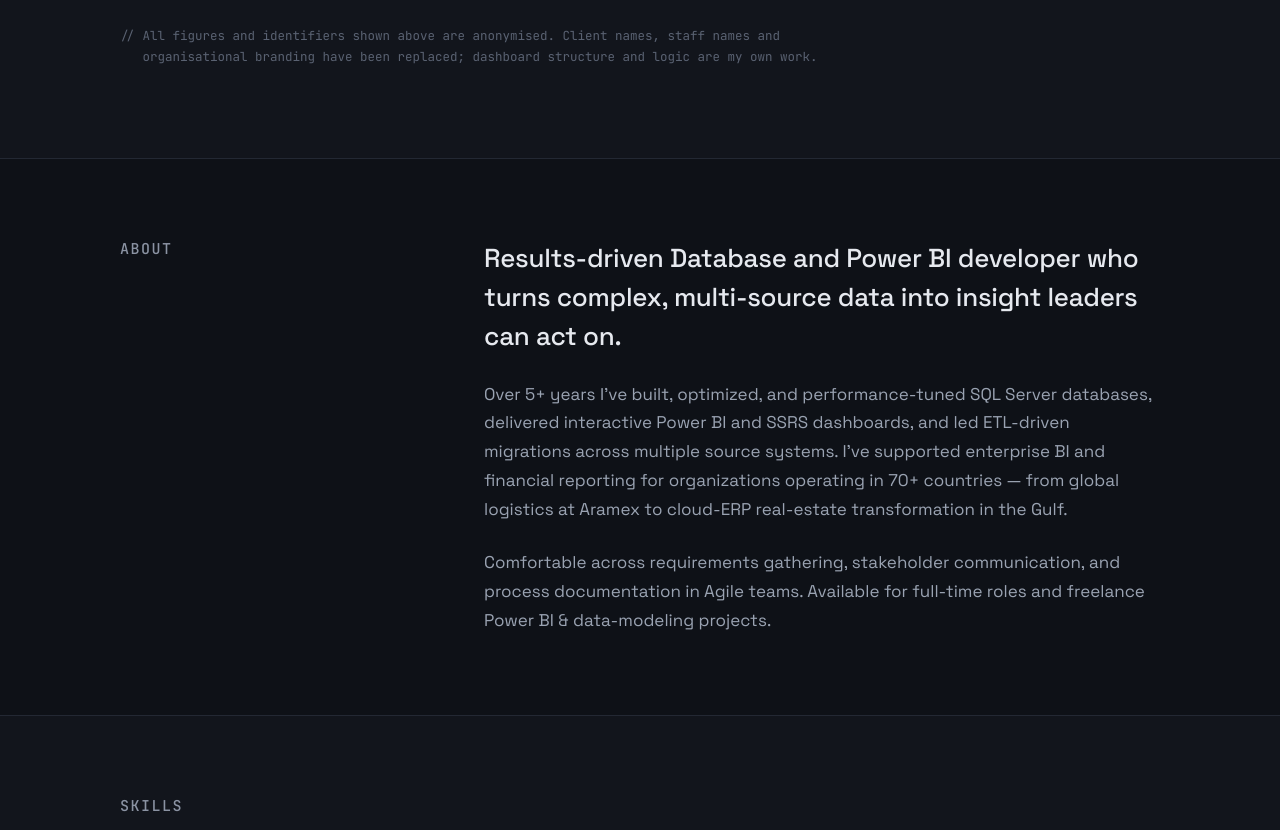
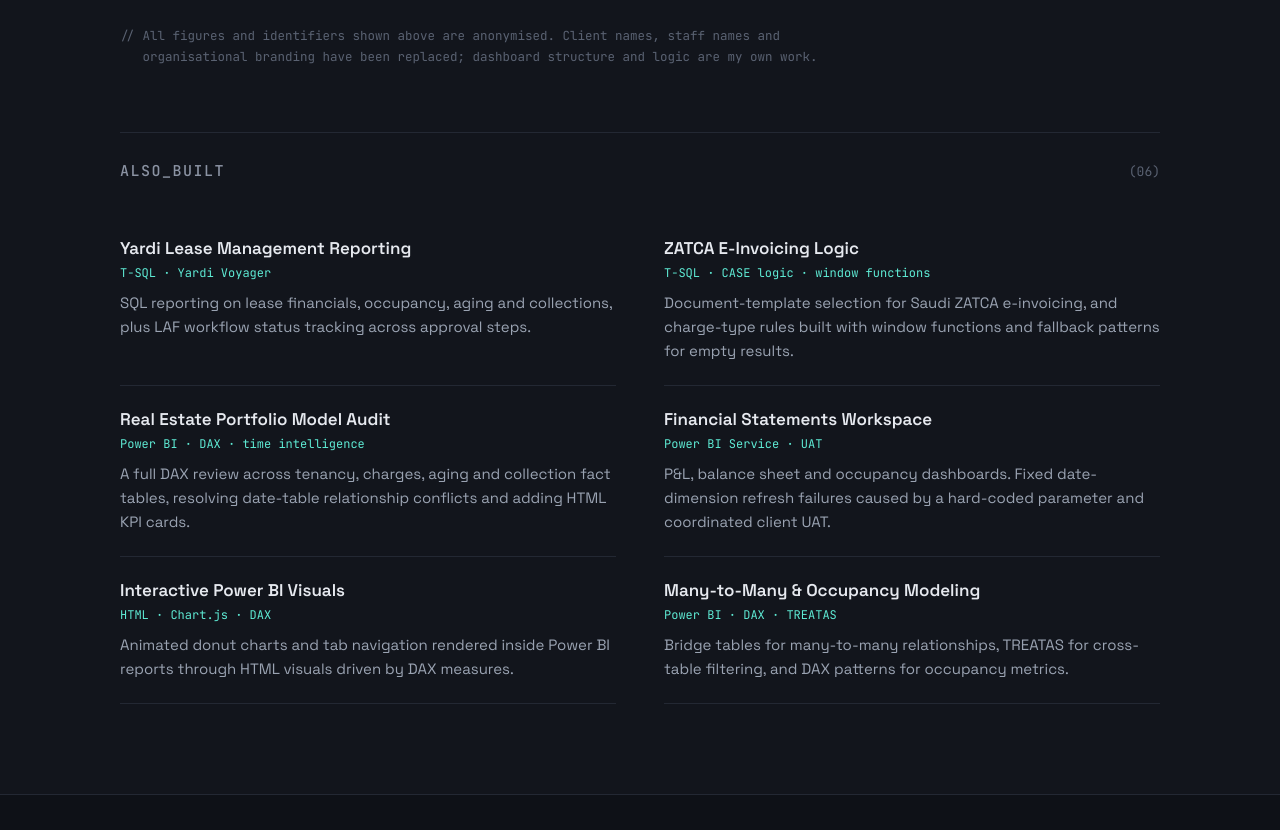
Before and after one commit to Muhammad-Redwan/Muhammad-Redwan.github.io, a plain HTML site: page index.html in a window 1280 px wide. Shown: the part 1967-2797 px from the top of the page. Drawn offline with Linux system fonts and the light colour scheme.

Commit message:
Add Yardi/ZATCA work, Also Built section, new skills and GitHub link; update résumé PDF
Co-Authored-By: Claude Opus 5.5 <noreply@anthropic.com>
Claude-Session: https://claude.ai/code/session_01FE6XFMjRyQBa4hQtwhAcRs

```diff
--- a/index.html
+++ b/index.html
@@ -103,6 +103,14 @@
   .cbody p{margin:12px 0 0;font-size:15px;color:var(--muted);line-height:1.6}
   .note{margin-top:28px;font-family:var(--mono);font-size:12.5px;color:var(--faint);line-height:1.7}
 
+  /* ---------- also built (added) ---------- */
+  .also{margin-top:64px}
+  .also-grid{display:grid;grid-template-columns:repeat(2,minmax(0,1fr));gap:0 48px}
+  .also-item{padding:22px 0;border-bottom:1px solid var(--line);min-width:0}
+  .also-item h3{margin:0;font-size:17px;font-weight:600}
+  .also-item .tag{display:block;margin-top:6px;white-space:normal}
+  .also-item p{margin:10px 0 0;font-size:15px;color:var(--muted);line-height:1.6}
+
   /* ---------- about / experience bands ---------- */
   .band{background:var(--deep);border-top:1px solid var(--line);border-bottom:1px solid var(--line)}
   .split{display:grid;grid-template-columns:300px 1fr;gap:64px;align-items:start;
@@ -114,6 +122,7 @@
   #skills{padding-top:80px;padding-bottom:80px}
   .skillgrid{display:grid;grid-template-columns:1fr 1fr;gap:24px}
   .skillbox{border:1px solid var(--line);padding:28px}
+  .skillbox.wide{grid-column:1 / -1}
   .skillbox h3{font-family:var(--mono);font-size:12px;color:var(--accent);
                letter-spacing:.08em;margin-bottom:18px;font-weight:500}
   .chips{display:flex;flex-wrap:wrap;gap:8px}
@@ -167,6 +176,7 @@
     .cbody,.skillbox{padding:20px}
     .ccard{padding:18px 20px;min-width:0}
     .stats{gap:28px 40px;margin-top:48px}
+    .also-grid{grid-template-columns:1fr}
     footer .wrap{flex-direction:column;align-items:flex-start;gap:6px}
   }
   @media (prefers-reduced-motion:reduce){
@@ -204,6 +214,7 @@
       <div class="stat"><b>5+ yrs</b><span>SQL Server &amp; Power BI</span></div>
       <div class="stat"><b>70+</b><span>countries supported</span></div>
       <div class="stat"><b>C-suite</b><span>dashboards for CEO/CFO</span></div>
+      <div class="stat"><b>Yardi</b><span>real-estate ERP reporting</span></div>
     </div>
   </div>
 </section>
@@ -274,6 +285,45 @@
 
   <p class="note">// All figures and identifiers shown above are anonymised. Client names, staff names and<br>
   &nbsp;&nbsp; organisational branding have been replaced; dashboard structure and logic are my own work.</p>
+
+  <div class="also">
+    <div class="shead">
+      <h2 class="label">ALSO_BUILT</h2>
+      <span class="count">(06)</span>
+    </div>
+    <div class="also-grid">
+      <div class="also-item">
+        <h3>Yardi Lease Management Reporting</h3>
+        <span class="tag">T-SQL · Yardi Voyager</span>
+        <p>SQL reporting on lease financials, occupancy, aging and collections, plus LAF workflow status tracking across approval steps.</p>
+      </div>
+      <div class="also-item">
+        <h3>ZATCA E-Invoicing Logic</h3>
+        <span class="tag">T-SQL · CASE logic · window functions</span>
+        <p>Document-template selection for Saudi ZATCA e-invoicing, and charge-type rules built with window functions and fallback patterns for empty results.</p>
+      </div>
+      <div class="also-item">
+        <h3>Real Estate Portfolio Model Audit</h3>
+        <span class="tag">Power BI · DAX · time intelligence</span>
+        <p>A full DAX review across tenancy, charges, aging and collection fact tables, resolving date-table relationship conflicts and adding HTML KPI cards.</p>
+      </div>
+      <div class="also-item">
+        <h3>Financial Statements Workspace</h3>
+        <span class="tag">Power BI Service · UAT</span>
+        <p>P&amp;L, balance sheet and occupancy dashboards. Fixed date-dimension refresh failures caused by a hard-coded parameter and coordinated client UAT.</p>
+      </div>
+      <div class="also-item">
+        <h3>Interactive Power BI Visuals</h3>
+        <span class="tag">HTML · Chart.js · DAX</span>
+        <p>Animated donut charts and tab navigation rendered inside Power BI reports through HTML visuals driven by DAX measures.</p>
+      </div>
+      <div class="also-item">
+        <h3>Many-to-Many &amp; Occupancy Modeling</h3>
+        <span class="tag">Power BI · DAX · TREATAS</span>
+        <p>Bridge tables for many-to-many relationships, TREATAS for cross-table filtering, and DAX patterns for occupancy metrics.</p>
+      </div>
+    </div>
+  </div>
 </section>
 
 <section id="about" class="band" data-sec="about">
@@ -282,7 +332,9 @@
     <div>
       <p class="big">Results-driven Database and Power BI developer who turns complex, multi-source data into insight leaders can act on.</p>
       <p class="body-copy">Over 5+ years I’ve built, optimized, and performance-tuned SQL Server databases, delivered interactive Power BI and SSRS dashboards, and led ETL-driven migrations across multiple source systems. I’ve supported enterprise BI and financial reporting for organizations operating in 70+ countries — from global logistics at Aramex to cloud-ERP real-estate transformation in the Gulf.</p>
+      <p class="body-copy">Much of my recent work is real-estate ERP reporting on Yardi Voyager: lease financials, occupancy, aging, collections and ZATCA e-invoicing for Gulf clients. At Aramex I worked across logistics and e-commerce data.</p>
       <p class="body-copy">Comfortable across requirements gathering, stakeholder communication, and process documentation in Agile teams. Available for full-time roles and freelance Power BI &amp; data-modeling projects.</p>
+      <p class="body-copy">Languages: Arabic (native) and English (professional working proficiency).</p>
     </div>
   </div>
 </section>
@@ -296,6 +348,7 @@
         <span>T-SQL</span><span>SQL Server</span><span>Query Optimization</span>
         <span>Performance Tuning</span><span>Stored Procedures</span><span>Views &amp; Functions</span>
         <span>Data Warehousing</span><span>SSAS</span>
+        <span>CTEs</span><span>Window Functions</span>
       </div>
     </div>
     <div class="skillbox">
@@ -303,6 +356,7 @@
       <div class="chips">
         <span>Power BI</span><span>DAX</span><span>Power Query</span><span>SSRS</span>
         <span>Microsoft Fabric</span><span>R</span><span>Python</span>
+        <span>Power BI Service</span><span>Dataflows</span><span>Time Intelligence</span><span>HTML &amp; Chart.js Visuals</span>
       </div>
     </div>
     <div class="skillbox">
@@ -310,6 +364,7 @@
       <div class="chips">
         <span>ETL</span><span>SSIS</span><span>Data Modeling</span><span>Data Validation</span>
         <span>Data Governance</span><span>Azure Data Services</span><span>Docker</span><span>Git</span>
+        <span>Star Schema</span><span>Bridge Tables</span><span>Data Migration</span>
       </div>
     </div>
     <div class="skillbox">
@@ -318,6 +373,15 @@
         <span>Requirements Gathering</span><span>Stakeholder Engagement</span>
         <span>Process Documentation</span><span>Agile / Scrum</span>
         <span>Cross-functional Collaboration</span>
+        <span>UAT</span>
+      </div>
+    </div>
+    <div class="skillbox wide">
+      <h3>ERP &amp; DOMAIN</h3>
+      <div class="chips">
+        <span>Yardi Voyager</span><span>ZATCA E-Invoicing</span><span>Lease Financials</span>
+        <span>Occupancy</span><span>Aging &amp; Collections</span><span>P&amp;L &amp; Cash Flow</span>
+        <span>Retail Real Estate</span><span>Logistics</span><span>E-commerce</span>
       </div>
     </div>
   </div>
@@ -344,7 +408,7 @@
         <div>
           <h3>Senior SQL &amp; Power BI Developer</h3>
           <div class="org">Cloudy PropTech</div>
-          <p>Executive, financial, and accounting dashboards on Power BI &amp; SSRS. Built ERP-based financial reporting (revenue, forecasting, P&amp;L, cash flow) and scalable ETL pipelines with reusable stored procedures for Gulf-area real-estate organizations.</p>
+          <p>Executive, financial, and accounting dashboards on Power BI &amp; SSRS. Built ERP-based financial reporting (revenue, forecasting, P&amp;L, cash flow) and scalable ETL pipelines with reusable stored procedures for Gulf-area real-estate organizations. T-SQL reporting on Yardi Voyager lease financials, occupancy, aging and collections, plus ZATCA e-invoicing logic.</p>
         </div>
       </div>
       <div class="role">
@@ -352,7 +416,7 @@
         <div>
           <h3>Global BI &amp; SQL Developer</h3>
           <div class="org">Aramex International</div>
-          <p>Complex SQL, optimized large-scale databases, and ETL-driven migrations. Delivered dynamic Power BI &amp; SSRS reports and resolved integration issues raised by stakeholders across 70+ countries.</p>
+          <p>Complex SQL, optimized large-scale databases, and ETL-driven migrations. Delivered dynamic Power BI &amp; SSRS reports and resolved integration issues raised by stakeholders across 70+ countries. Worked across logistics and e-commerce data.</p>
         </div>
       </div>
       <div class="role">
@@ -391,6 +455,9 @@
       <a class="ccard" href="https://www.linkedin.com/in/mredwan214/" target="_blank" rel="noopener">
         <b>LINKEDIN</b><span>/in/mredwan214</span>
       </a>
+      <a class="ccard" href="https://github.com/Muhammad-Redwan" target="_blank" rel="noopener">
+        <b>GITHUB</b><span>/Muhammad-Redwan</span>
+      </a>
     </div>
   </div>
   <footer>
```
Also changed, not shown: 1 other file.
